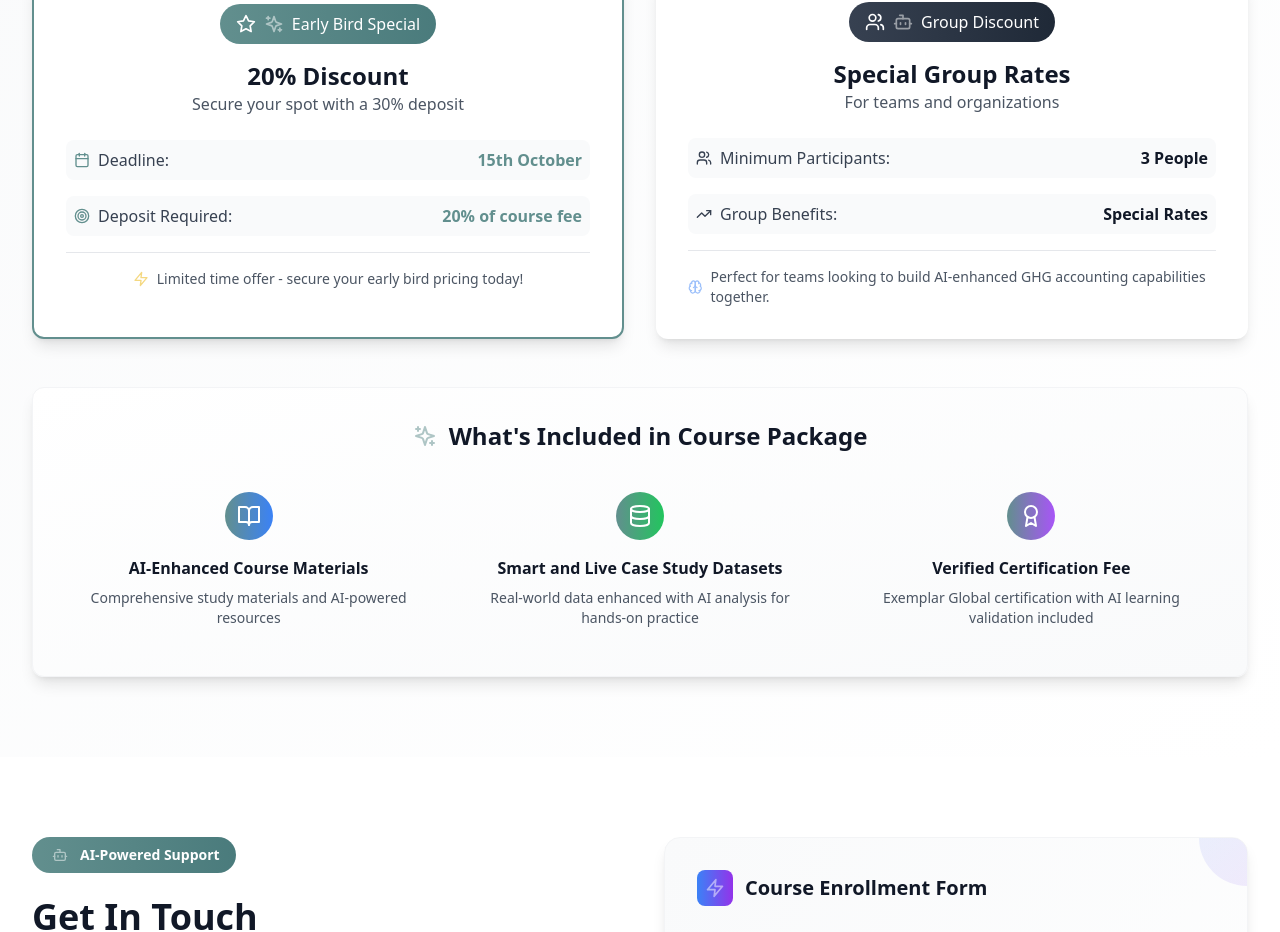
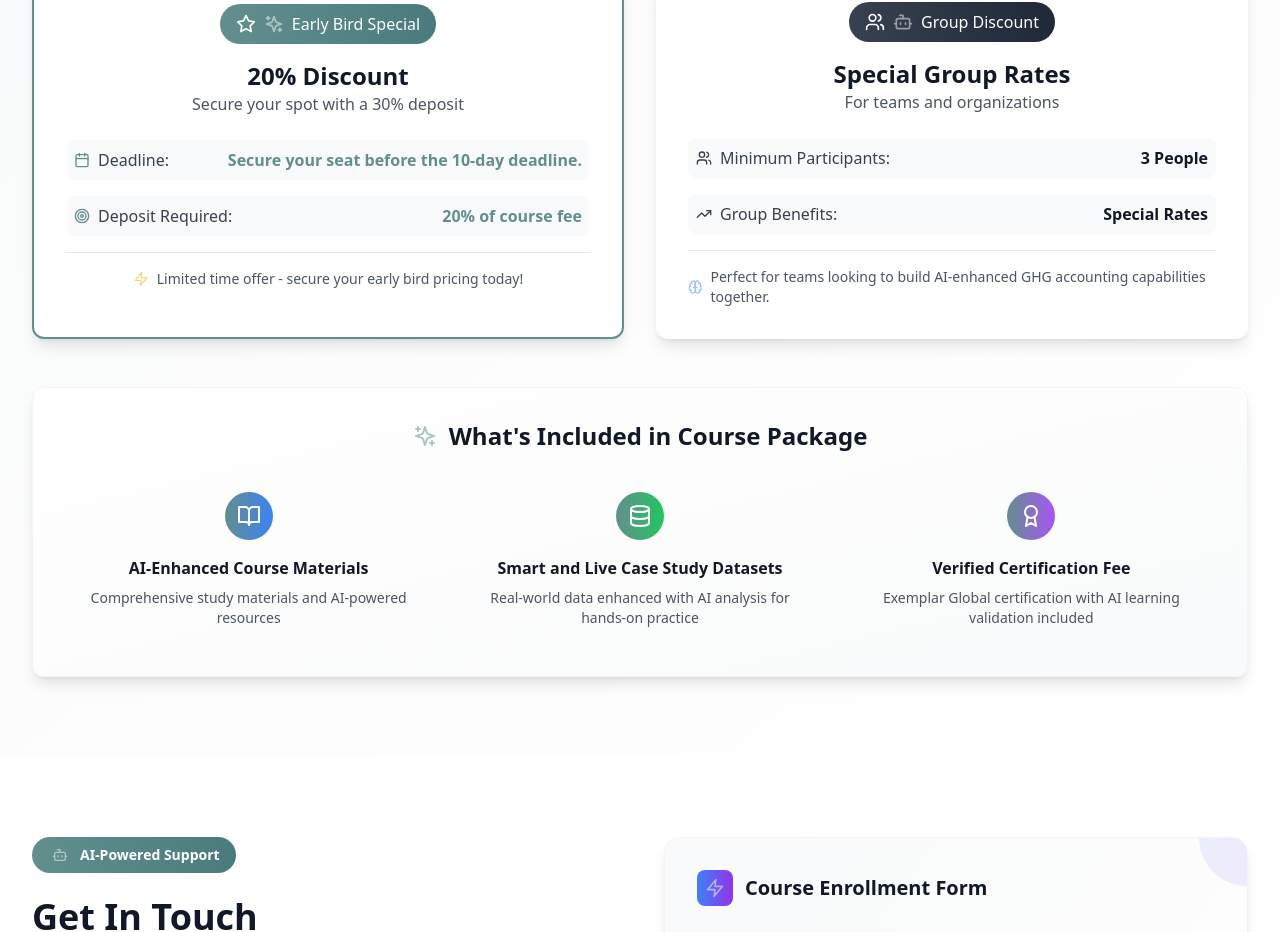
Before and after one commit to Aditimehra0298/campaign, a React (Vite) app: page / in a window 1280 px wide. Shown: the part 4122-5054 px from the top of the page. Built offline with nearby package versions, Linux system fonts and the light colour scheme.

Commit message:
Update App.tsx

```diff
--- a/src/App.tsx
+++ b/src/App.tsx
@@ -733,7 +733,7 @@ function App() {
                       <Calendar className="h-4 w-4 mr-2 text-[#628F8E]" />
                       Deadline:
                     </span>
-                    <span className="font-semibold text-[#628F8E] text-sm sm:text-base">15th October</span>
+                    <span className="font-semibold text-[#628F8E] text-sm sm:text-base">Secure your seat before the 10-day deadline.</span>
                   </div>
                   <div className="flex items-center justify-between p-2 bg-gray-50 rounded-lg">
                     <span className="text-gray-700 text-sm sm:text-base flex items-center">
```
